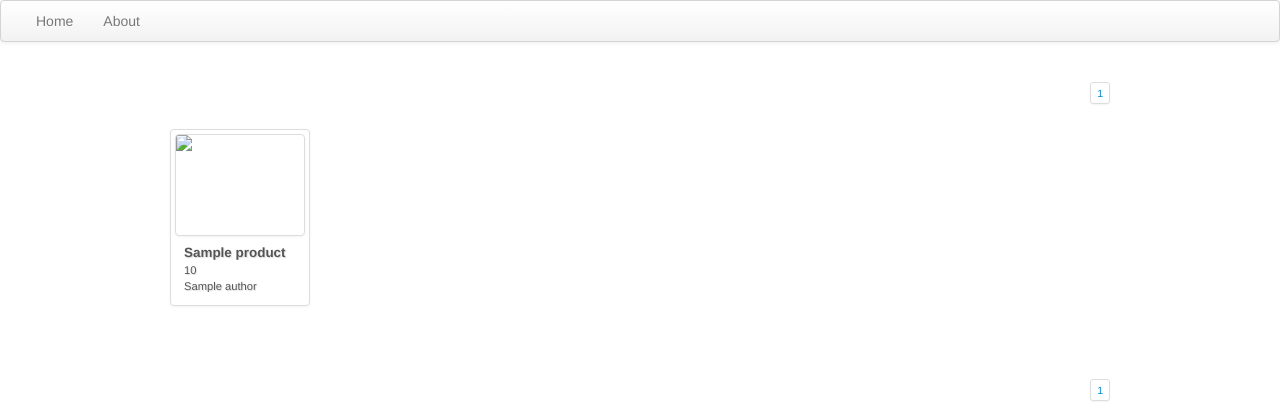
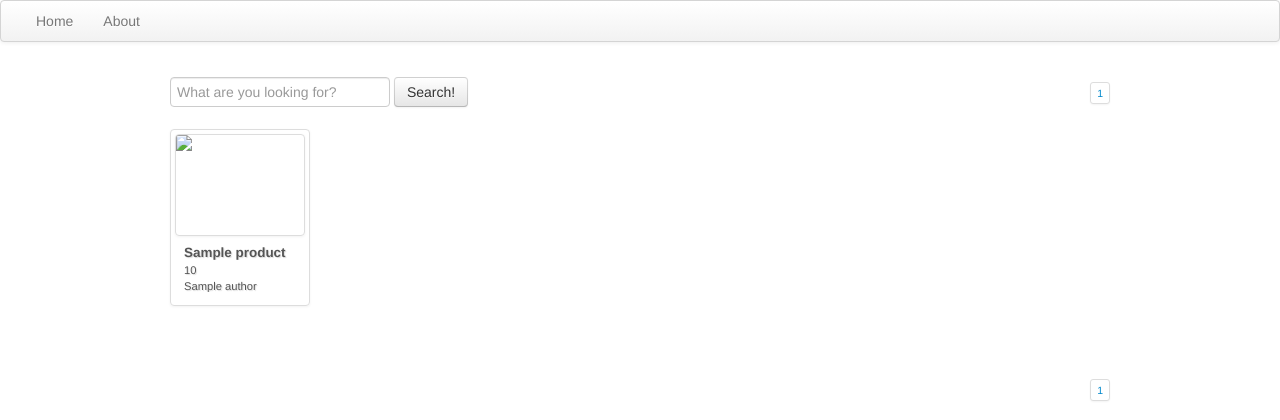
Before and after one commit to ShulliDrake/shoppingsite, a Django app: template windowshop/myshop/templates/home.html in a window 1280 px wide. Shown: the top 420 px of the page. Run offline with Django 3.2, Linux system fonts and the light colour scheme; the template is opened without the code that fills it: most values are stand-ins (such as "Sample title", 1, 10 or a date in 2020); some libraries are stand-ins or nearby versions.

Commit message:
Adding search form

```diff
--- a/windowshop/myshop/static/css/shop.css
+++ b/windowshop/myshop/static/css/shop.css
@@ -1,4 +1,4 @@
-
+.search { margin:15px 0; }
 .thumbnails li { height:200px; }
 li a.thumbnail { height:100px; padding:0; overflow:hidden; }
 
--- a/windowshop/myshop/templates/home.html
+++ b/windowshop/myshop/templates/home.html
@@ -5,6 +5,15 @@
 {% if pagination %}
 {% include "pagination.html" %}
 {% endif %}
+
+  <div class="search">
+    <form class="form-search">
+      <input type="text" name="q" value="" placeholder="What are you looking for?" />
+      <button class="btn" type="submit">Search!</button>
+    </form>
+  </div>
+
+  <div class="clearfix"></div>
 
   <ul class="thumbnails">
   {% for p in products %}
--- a/windowshop/myshop/templates/pagination.html
+++ b/windowshop/myshop/templates/pagination.html
@@ -5,4 +5,3 @@
     {% endfor %}
   </ul>
 </div>
-<div class="clearfix"></div>
```
